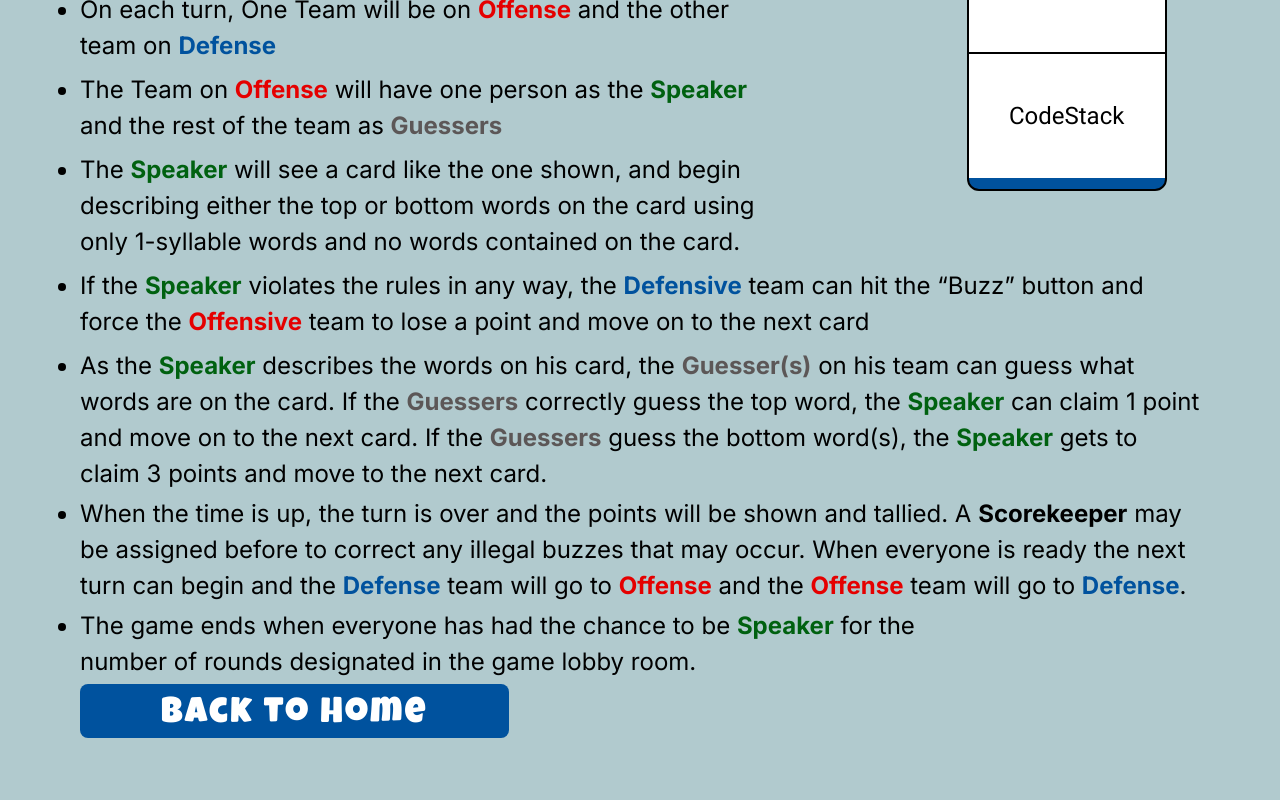
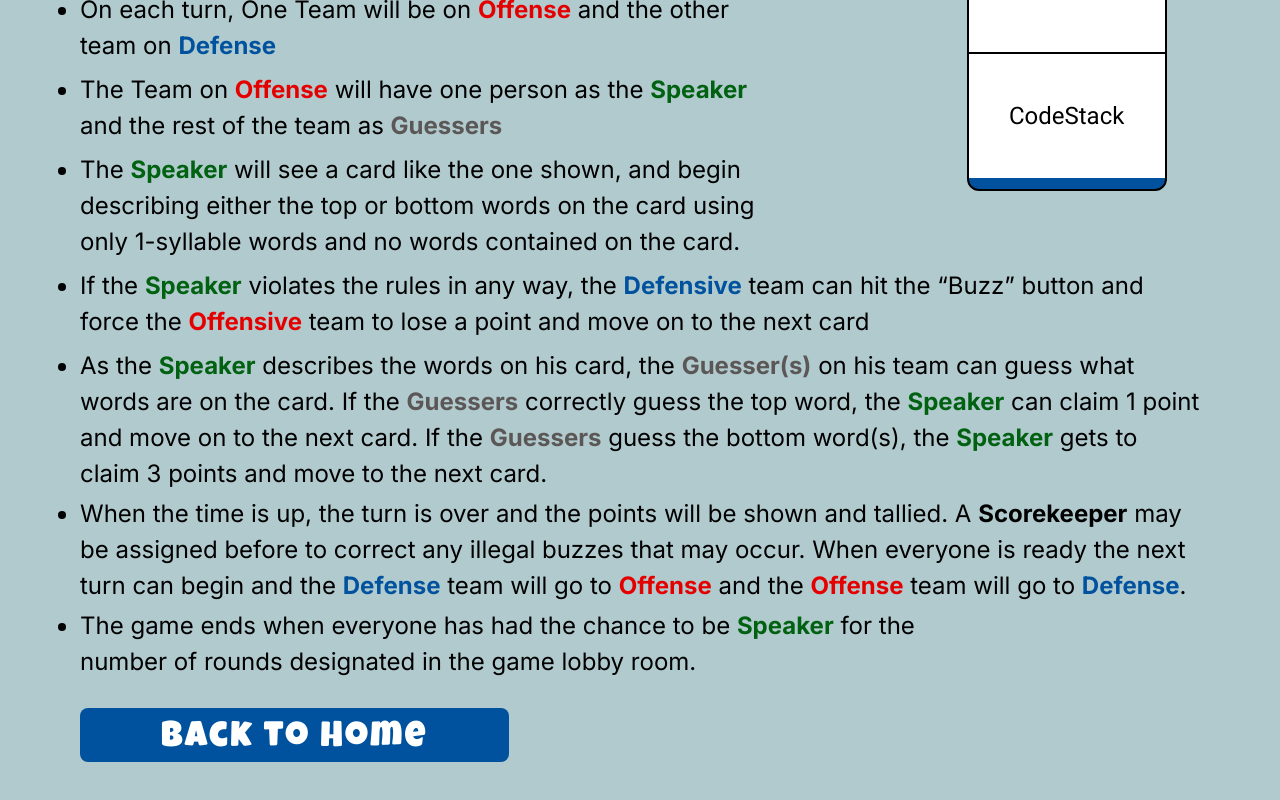
Before and after one commit to JarIsCoding/Shortalk---Front-End, a Next.js app: page /pages/rulesPage in a window 1280 px wide. Shown: the part 202-1002 px from the top of the page. Built offline with nearby package versions, Linux system fonts and the light colour scheme; sample sign-in values are in the browser's storage.

Commit message:
small fixessss

```diff
--- a/src/app/pages/lobbyRoom/page.tsx
+++ b/src/app/pages/lobbyRoom/page.tsx
@@ -493,7 +493,7 @@ const LobbyPage = () => {
           <OnlineTeamName teamName={Team2Info.teamName} host={Team2Info.host} members={Team2Info.members} handleRemove={handleRemove} />
         </div>
 
-        <div className='lg:hidden flex justify-center gap-4'>
+        <div className='lg:hidden flex justify-center gap-4 sm:py-0 py-5'>
           <Button size="xl" className='w-[180px] h-[50px] bg-dblue lg:mt-5 mt-0 font-LuckiestGuy flex justify-center'>
             <p className=' text-white text-center tracking-wider flex items-center'>Toggle Team</p>
           </Button>
--- a/src/app/pages/rulesPage/page.tsx
+++ b/src/app/pages/rulesPage/page.tsx
@@ -11,7 +11,7 @@ import { useAppContext } from '@/context/Context'
 const RulesPage = () => {
 
     const router = useRouter()
-    const {isTokenCorrect} = useAppContext()
+    const { isTokenCorrect } = useAppContext()
 
     useEffect(() => {
         if (!isTokenCorrect) {
@@ -59,7 +59,9 @@ const RulesPage = () => {
                 <li className='py-1'>
                     The game ends when everyone has had the chance to be <span className='font-bold text-dgreen'>Speaker</span> for the <br /> number of rounds designated in the game lobby room.
                 </li>
-                <GoHomeBtn />
+                <div className='pt-6'>
+                    <GoHomeBtn />
+                </div>
             </ul>
 
         </div>
```
